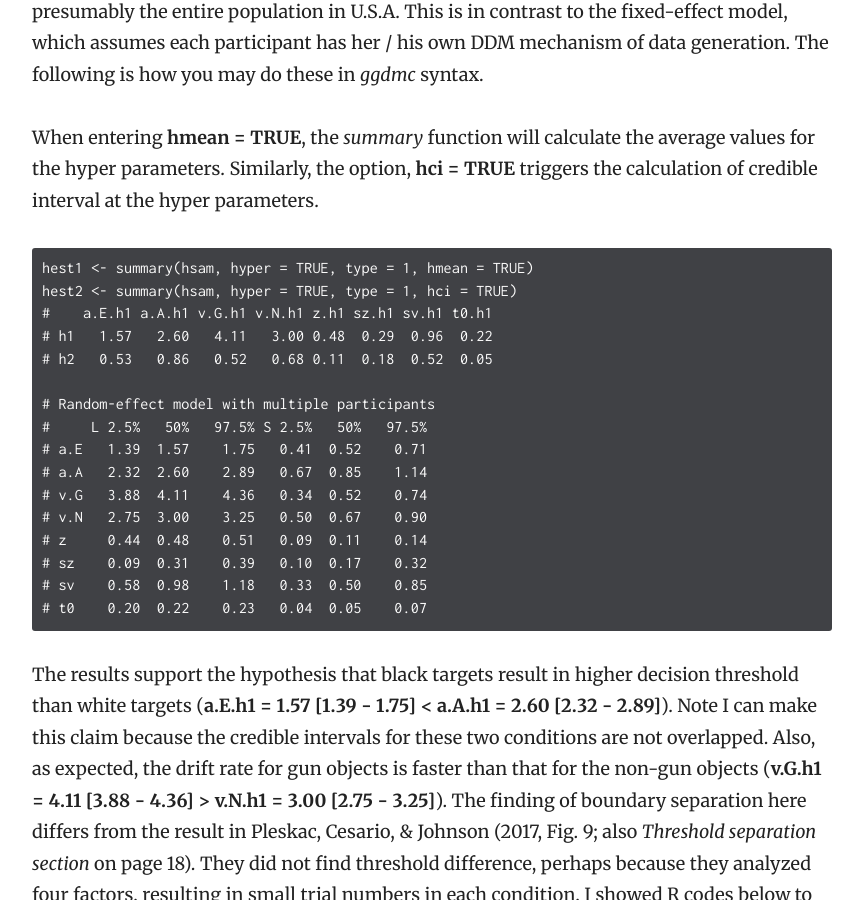
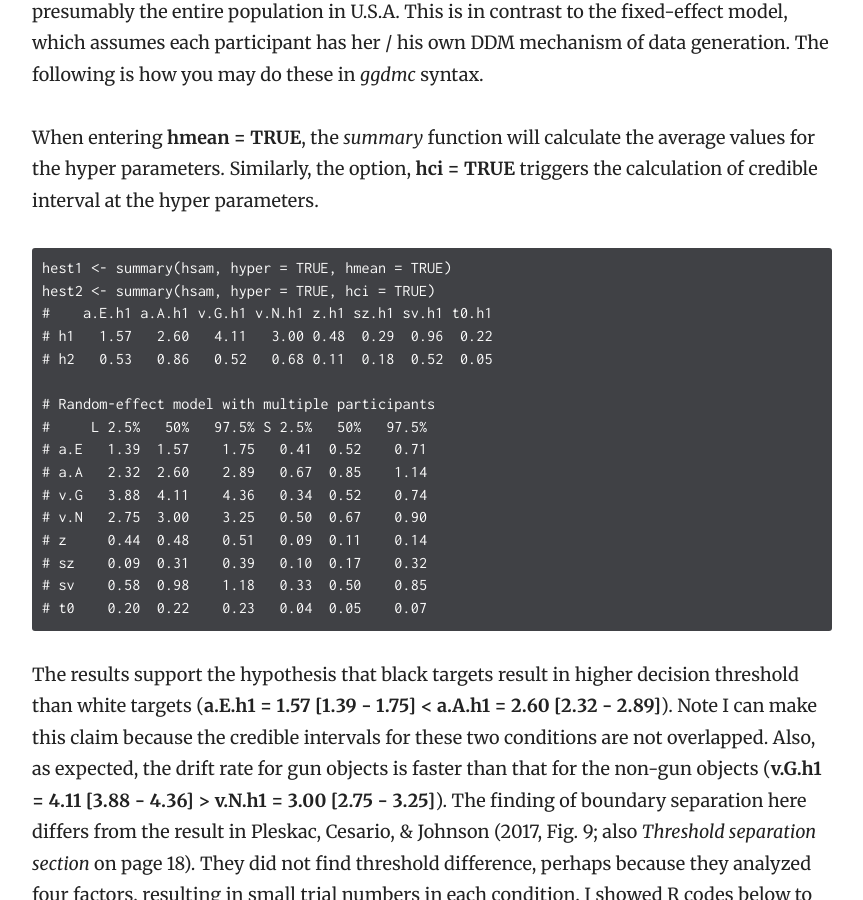
Before and after one commit to yxlin/yxlin.github.io, a Jekyll site: the page built from _docs/random-effect-model/shooting-decision2.md, in a window 1280 px wide and 900 px high, scrolled down 4002 px. Shown: the whole window, without its empty margins (358-1221 px from the left). Built offline with Jekyll 4.4.1, drawn with Linux system fonts in a browser that asks for light colours.

Commit message:
update all

````diff
--- a/_docs/random-effect-model/shooting-decision2.md
+++ b/_docs/random-effect-model/shooting-decision2.md
@@ -145,8 +145,8 @@ average values for the hyper parameters. Similarly, the option,
 parameters.
 
 ```
-hest1 <- summary(hsam, hyper = TRUE, type = 1, hmean = TRUE)
-hest2 <- summary(hsam, hyper = TRUE, type = 1, hci = TRUE)
+hest1 <- summary(hsam, hyper = TRUE, hmean = TRUE)
+hest2 <- summary(hsam, hyper = TRUE, hci = TRUE)
 #    a.E.h1 a.A.h1 v.G.h1 v.N.h1 z.h1 sz.h1 sv.h1 t0.h1
 # h1   1.57   2.60   4.11   3.00 0.48  0.29  0.96  0.22
 # h2   0.53   0.86   0.52   0.68 0.11  0.18  0.52  0.05
````
